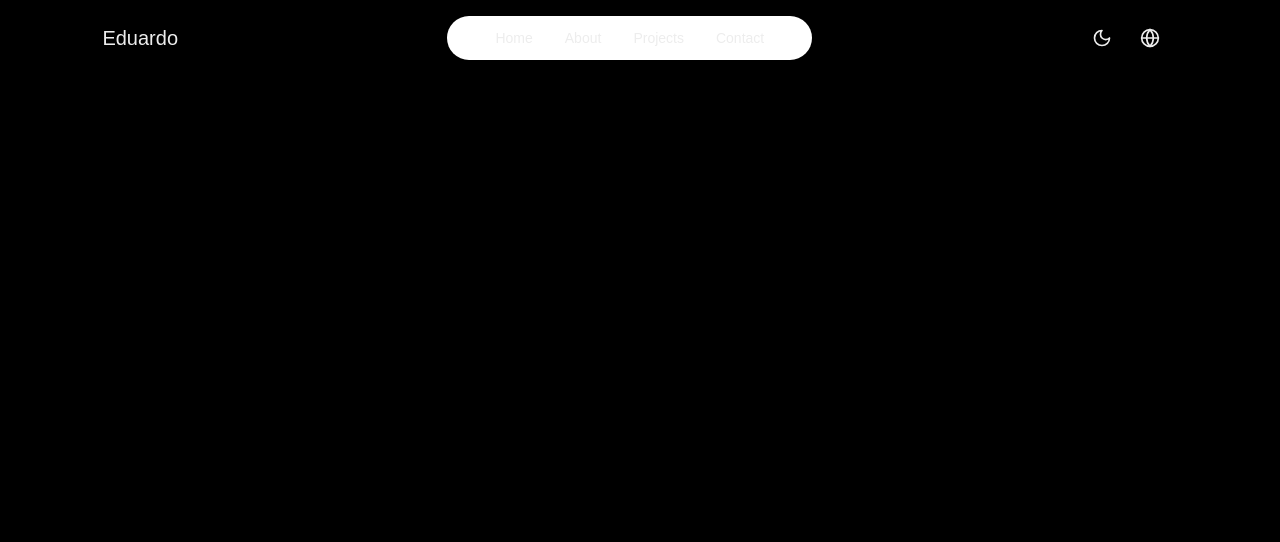
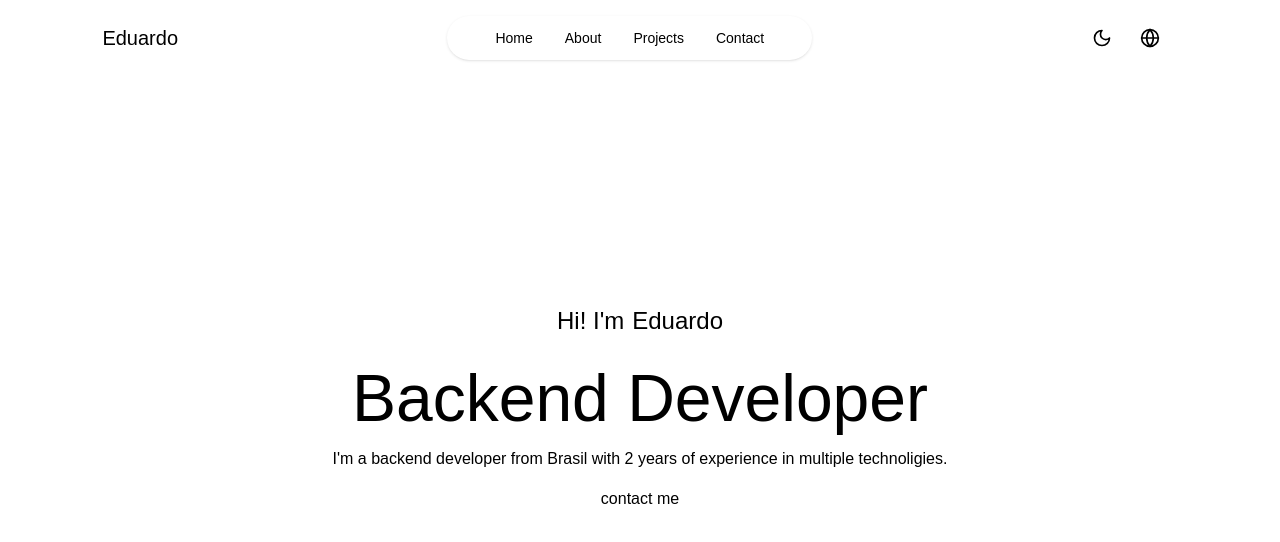
Before and after one commit to EduardoVizicato/MyPortfolio, a Next.js app: page / in a window 1280 px wide. Shown: the top 542 px of the page. Built offline with nearby package versions, Linux system fonts and the light colour scheme; a web font is replaced by a local one.

Commit message:
starting header

```diff
--- a/src/app/components/header.jsx
+++ b/src/app/components/header.jsx
@@ -2,11 +2,23 @@ import React from 'react';
 
 const Header = () => {
     return (
-        <div>
+        <div className='w-11/12 max-w-3xl text-center mx-auto h-screen
+            flex flex-col items-center justify-center gap-4'>
             <div>
-                <img src="" alt=""/>
+                {/* <img src="" alt="" className=""/> */}
+            </div>
 
-            </div>
+                <h3 className='flex items-end gap-2 text-xl md:text-2xl mb-3'>Hi! I'm<span>Eduardo</span></h3>
+
+                <h1 className='text-3xl sm:text-6xl lg:text-[66px]'>Backend Developer</h1>
+
+                <p className='max-w-2xl mx-auto'>
+                    I'm a backend developer from Brasil with 2 years of experience in multiple technoligies.
+                </p>
+
+                <div>
+                    <a href="#contact">contact me <img /></a>
+                </div>
         </div>
 
     )
--- a/src/app/globals.css
+++ b/src/app/globals.css
@@ -11,7 +11,7 @@
   --font-roboto: var(--font-roboto);
 }
 
-@media (prefers-color-scheme: light) {
+@media (prefers-color-scheme: dark) {
   :root {
     --background: #000000;
     --foreground: #ededed;
--- a/src/app/page.js
+++ b/src/app/page.js
@@ -1,4 +1,5 @@
 import Footer from "./components/footer";
+import Header from "./components/header";
 import Navbar from "./components/navbar";
 
 export default function Home() {
@@ -6,6 +7,7 @@ export default function Home() {
     <>
       <Navbar />
         {/*<Footer />*/}
+      <Header />
     </>
   );
 }
```
